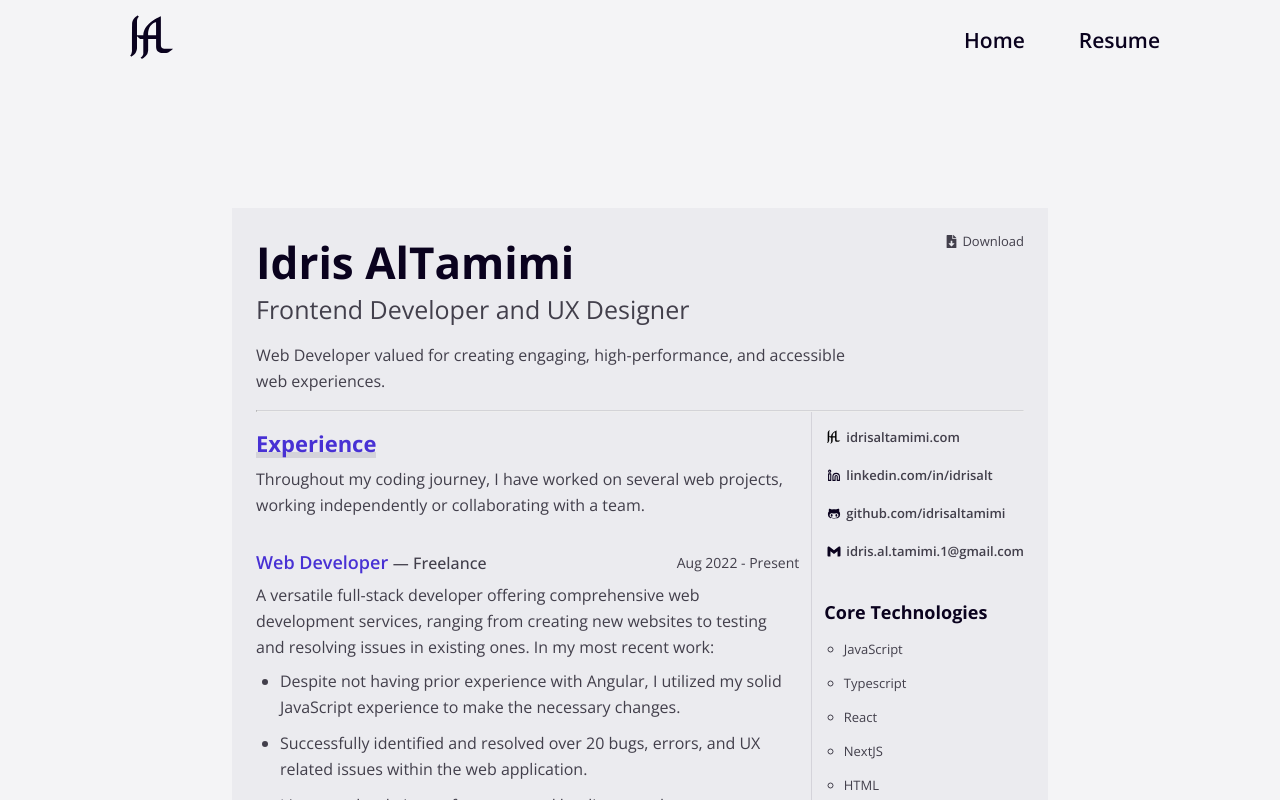
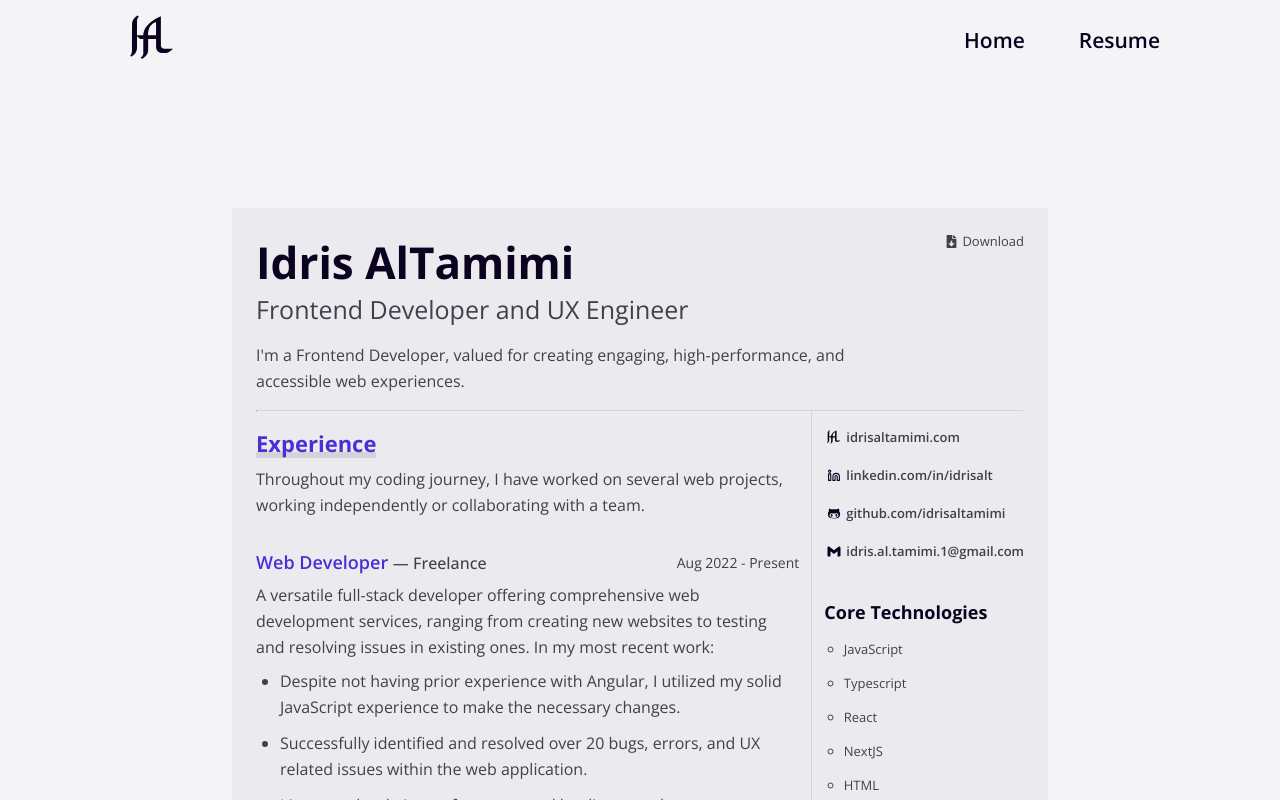
Before and after one commit to idrisaltamimi/portfolio-v4, a React (Vite) app: page /resume in a window 1280 px wide. Built offline with nearby package versions, Linux system fonts and the light colour scheme.

Commit message:
change resume subtitle

```diff
--- a/src/pages/Resume.tsx
+++ b/src/pages/Resume.tsx
@@ -25,10 +25,10 @@ export default function Resume() {
             </a>
           </aside>
           <h1>Idris {"\n"} AlTamimi</h1>
-          <h2>Frontend Developer and UX Designer</h2>
+          <h2>Frontend Developer and UX Engineer</h2>
           <p>
-            Web Developer valued for creating engaging, high-performance, and
-            accessible web experiences.
+            I'm a Frontend Developer, valued for creating engaging,
+            high-performance, and accessible web experiences.
           </p>
           <hr />
 
```
Also changed, not shown: 1 other file (tests, documents, lock files or other folders).
